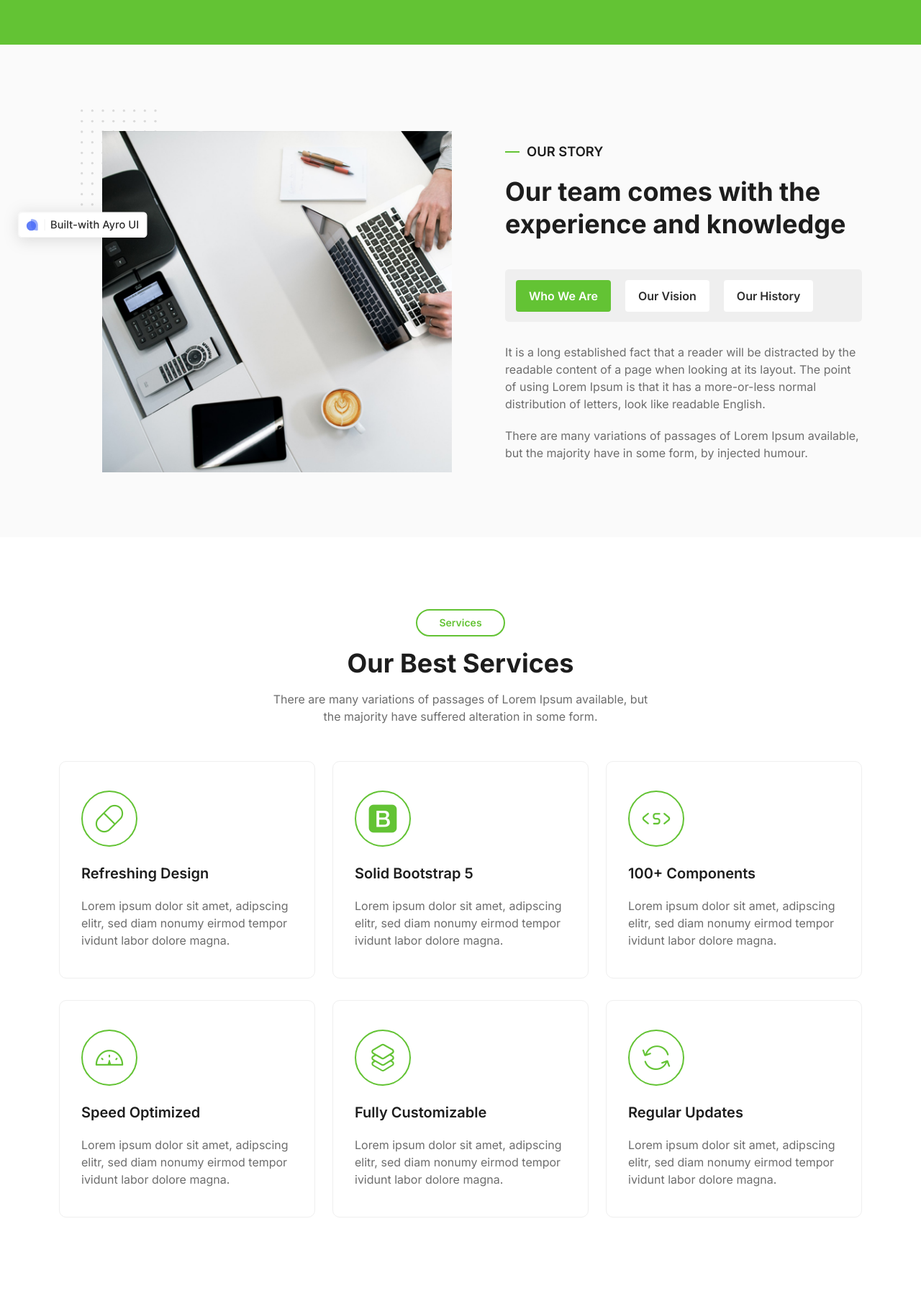
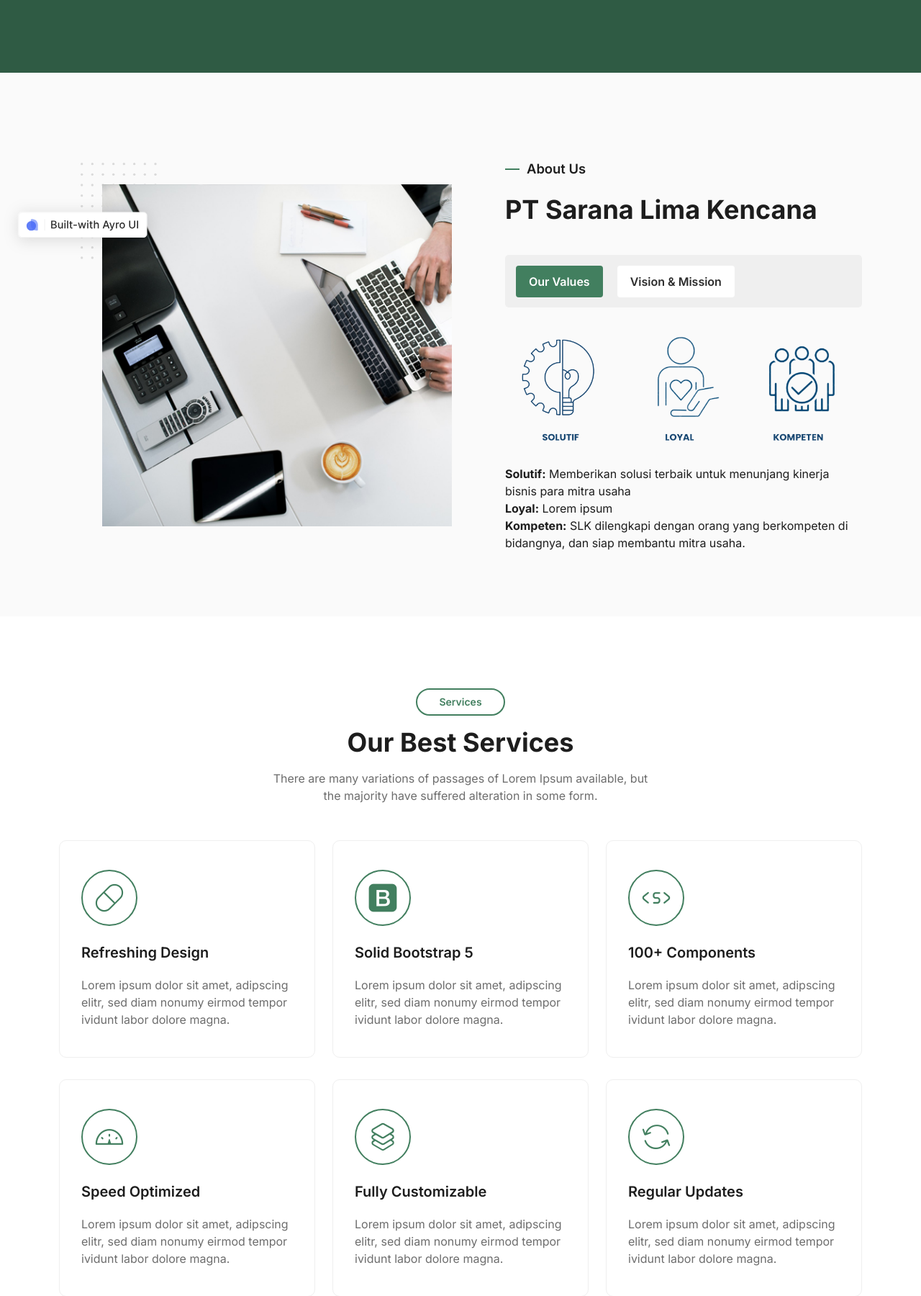
Before and after one commit to slkpower/slk, a PHP site: page / in a window 1280 px wide. Shown: the part 441-2241 px from the top of the page at 72% size. Run offline with PHP 8.4, Linux system fonts and the light colour scheme.

Commit message:
adding about section

```diff
--- a/index.html
+++ b/index.html
@@ -54,7 +54,7 @@
                   <a class="page-scroll active" href="#hero-area">Home</a>
                 </li>
                 <li class="nav-item">
-                  <a class="page-scroll" href="#services">About</a>
+                  <a class="page-scroll" href="#about">About</a>
                 </li>
                 <li class="nav-item">
                   <a class="page-scroll" href="#pricing">Products</a>
@@ -84,47 +84,6 @@
 
   <!--====== SIDEBAR PART START ======-->
 
-  <div class="sidebar-left">
-    <div class="sidebar-close">
-      <a class="close" href="#close"><i class="lni lni-close"></i></a>
-    </div>
-    <div class="sidebar-content">
-      <div class="sidebar-logo">
-        <a href="index.html"><img src="assets/images/logo.svg" alt="Logo" /></a>
-      </div>
-      <p class="text">Lorem ipsum dolor sit amet adipisicing elit. Sapiente fuga nisi rerum iusto intro.</p>
-      <!-- logo -->
-      <div class="sidebar-menu">
-        <h5 class="menu-title">Quick Links</h5>
-        <ul>
-          <li><a href="javascript:void(0)">About Us</a></li>
-          <li><a href="javascript:void(0)">Our Team</a></li>
-          <li><a href="javascript:void(0)">Latest News</a></li>
-          <li><a href="javascript:void(0)">Contact Us</a></li>
-        </ul>
-      </div>
-      <!-- menu -->
-      <div class="sidebar-social align-items-center justify-content-center">
-        <h5 class="social-title">Follow Us On</h5>
-        <ul>
-          <li>
-            <a href="javascript:void(0)"><i class="lni lni-facebook-filled"></i></a>
-          </li>
-          <li>
-            <a href="javascript:void(0)"><i class="lni lni-twitter-original"></i></a>
-          </li>
-          <li>
-            <a href="javascript:void(0)"><i class="lni lni-linkedin-original"></i></a>
-          </li>
-          <li>
-            <a href="javascript:void(0)"><i class="lni lni-youtube"></i></a>
-          </li>
-        </ul>
-      </div>
-      <!-- sidebar social -->
-    </div>
-    <!-- content -->
-  </div>
   <div class="overlay-left"></div>
 
   <!--====== SIDEBAR PART ENDS ======-->
@@ -163,7 +122,7 @@
 
   <!--====== ABOUT FIVE PART START ======-->
 
-  <section class="about-area about-five">
+  <section class="about-area about-five" id="about">
     <div class="container">
       <div class="row align-items-center">
         <div class="col-lg-6 col-12">
@@ -256,46 +215,31 @@
         </div>
         <div class="col-lg-6 col-12">
           <div class="about-five-content">
-            <h6 class="small-title text-lg">OUR STORY</h6>
-            <h2 class="main-title fw-bold">Our team comes with the experience and knowledge</h2>
+            <h6 class="small-title text-lg">About Us</h6>
+            <h2 class="main-title fw-bold">PT Sarana Lima Kencana</h2>
             <div class="about-five-tab">
               <nav>
                 <div class="nav nav-tabs" id="nav-tab" role="tablist">
                   <button class="nav-link active" id="nav-who-tab" data-bs-toggle="tab" data-bs-target="#nav-who"
-                    type="button" role="tab" aria-controls="nav-who" aria-selected="true">Who We Are</button>
+                    type="button" role="tab" aria-controls="nav-who" aria-selected="true">Our Values</button>
                   <button class="nav-link" id="nav-vision-tab" data-bs-toggle="tab" data-bs-target="#nav-vision"
-                    type="button" role="tab" aria-controls="nav-vision" aria-selected="false">our Vision</button>
-                  <button class="nav-link" id="nav-history-tab" data-bs-toggle="tab" data-bs-target="#nav-history"
-                    type="button" role="tab" aria-controls="nav-history" aria-selected="false">our History</button>
+                    type="button" role="tab" aria-controls="nav-vision" aria-selected="false">Vision & Mission</button>
                 </div>
               </nav>
               <div class="tab-content" id="nav-tabContent">
                 <div class="tab-pane fade show active" id="nav-who" role="tabpanel" aria-labelledby="nav-who-tab">
-                  <p>It is a long established fact that a reader will be distracted by the readable content of a page
-                    when
-                    looking at its layout. The point of using Lorem Ipsum is that it has a more-or-less normal
-                    distribution of letters, look like readable English.</p>
-                  <p>There are many variations of passages of Lorem Ipsum available, but the majority have in some
-                    form,
-                    by injected humour.</p>
+                  <p>
+                    <img src="./assets/images/header/values.png"/>
+                    <ul>
+                      <li><b>Solutif:</b> Memberikan solusi terbaik untuk menunjang kinerja bisnis para mitra usaha</li>
+                      <li><b>Loyal:</b> Lorem ipsum</li>
+                      <li><b>Kompeten:</b> SLK dilengkapi dengan orang yang berkompeten di bidangnya, dan siap membantu mitra usaha.</li>
+                    </ul>
+                  </p>
                 </div>
                 <div class="tab-pane fade" id="nav-vision" role="tabpanel" aria-labelledby="nav-vision-tab">
-                  <p>It is a long established fact that a reader will be distracted by the readable content of a page
-                    when
-                    looking at its layout. The point of using Lorem Ipsum is that it has a more-or-less normal
-                    distribution of letters, look like readable English.</p>
-                  <p>There are many variations of passages of Lorem Ipsum available, but the majority have in some
-                    form,
-                    by injected humour.</p>
-                </div>
-                <div class="tab-pane fade" id="nav-history" role="tabpanel" aria-labelledby="nav-history-tab">
-                  <p>It is a long established fact that a reader will be distracted by the readable content of a page
-                    when
-                    looking at its layout. The point of using Lorem Ipsum is that it has a more-or-less normal
-                    distribution of letters, look like readable English.</p>
-                  <p>There are many variations of passages of Lorem Ipsum available, but the majority have in some
-                    form,
-                    by injected humour.</p>
+                  <p><b>Visi:</b> Menjadi perusahaan distributor alat berat terdepan, dengan memberikan kualitas dalam setiap pelayanan.</p>
+                  <p><b>Misi:</b> Fokus terhadap kualitas pekerjaan dalam setiap solusi yang diberikan.</p>
                 </div>
               </div>
             </div>
--- a/style.css
+++ b/style.css
@@ -4,9 +4,9 @@
 ===========================*/
 :root {
   --font-family: "Inter", sans-serif;
-  --primary: #63c334;
-  --primary-dark: #427f5f;
-  --primary-light: #a7d88f;
+  --primary: #427f5f;
+  --primary-dark: #2F5B44;
+  --primary-light: #5BAB81;
   --accent: #00d4d7;
   --accent-dark: #00bac1;
   --accent-light: #dff9f8;
@@ -911,7 +911,7 @@ p {
 .header-eight {
   position: relative;
   padding:160px 0 100px 0;
-  background: var(--primary);
+  background: var(--primary-dark);
 }
 @media only screen and (min-width: 768px) and (max-width: 991px) {
   .header-eight {
```
Also changed, not shown: assets/images/header/header-1-image.png, assets/images/header/values.png (added), 3 other files.
